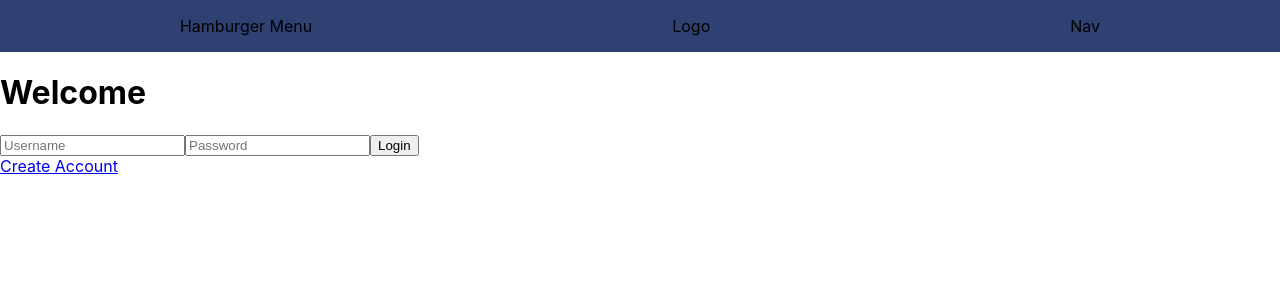
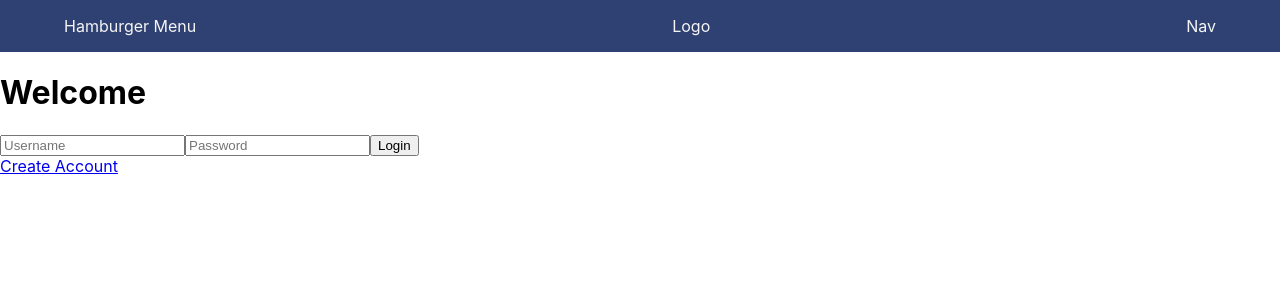
Before and after one commit to misterchlee7/inventory-management, a React (Create React App) app: page / in a window 1280 px wide. Shown: the top 300 px of the page. Built offline with nearby package versions, Linux system fonts and the light colour scheme.

Commit message:
logo component

```diff
--- a/src/App.js
+++ b/src/App.js
@@ -16,5 +16,3 @@ class App extends Component {
 }
 
 export default App;
-
-// separate layout to ui and main since not using props.children anymore
--- a/src/components/NavBar/NavBar.module.css
+++ b/src/components/NavBar/NavBar.module.css
@@ -1,5 +1,9 @@
 .Navbar {
   display: flex;
-  justify-content: space-around;
+  justify-content: space-between;
+  padding-left: 5%;
+  padding-right: 5%;
+  box-sizing: border-box;
   background-color: #2F4172;
+  color: whitesmoke;
 }
```
Also changed, not shown: src/components/Logo/Logo.js (added, +12 -0 lines), src/assets/images/logo.png (added), src/components/Logo/Logo.module.css (added).
